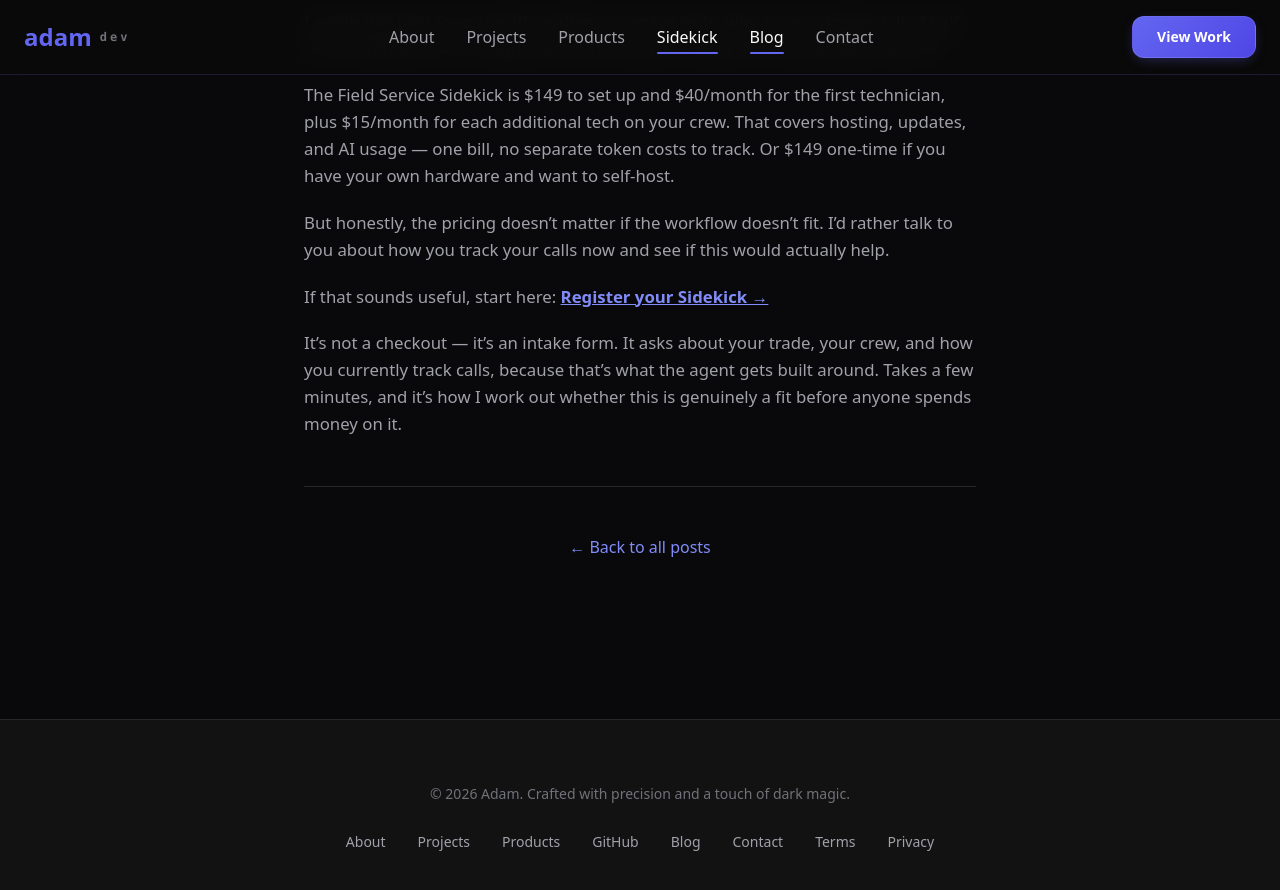
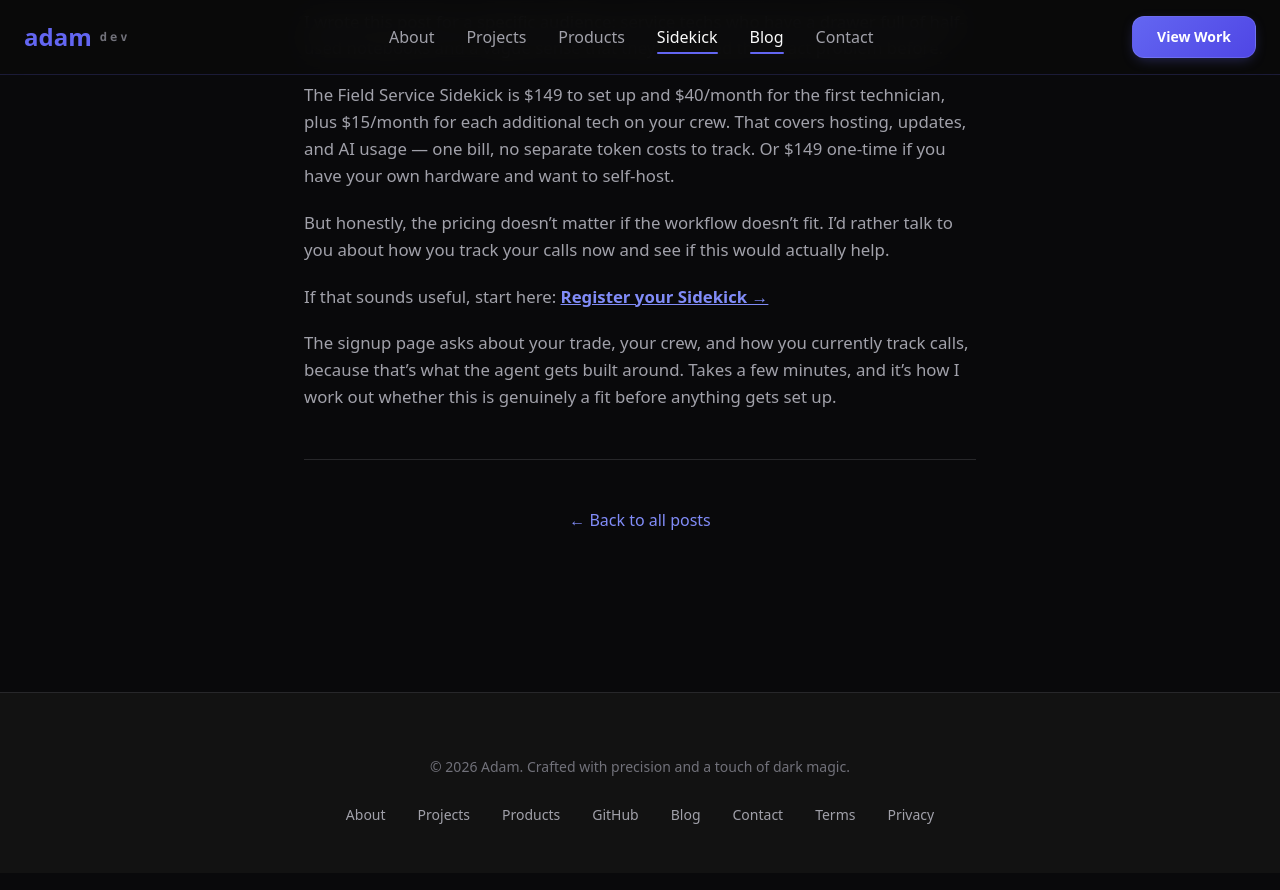
Before and after one commit to slashadams/Dev-Adam.com, a Jekyll site: the page built from _posts/2026-10-03-field-service-sidekick.md, in a window 1280 px wide and 900 px high, scrolled down 3995 px. Shown: the top 890 px of the window. Built offline with Jekyll 4.4.1, drawn with Linux system fonts in a browser that asks for light colours; nearby versions of some CDN libraries.

Commit message:
post: describe the register page as a signup page
Replaces the 'not a checkout, it's an intake form' framing per Adam's
call. Keeps the honest scope note (what it asks, and that it's a fit
check before setup) without the checkout disclaimer.

```diff
--- a/_posts/2026-10-03-field-service-sidekick.md
+++ b/_posts/2026-10-03-field-service-sidekick.md
@@ -98,4 +98,4 @@ But honestly, the pricing doesn't matter if the workflow doesn't fit. I'd rather
 
 If that sounds useful, start here: **[Register your Sidekick →](/field-service-sidekick/register/)**
 
-It's not a checkout — it's an intake form. It asks about your trade, your crew, and how you currently track calls, because that's what the agent gets built around. Takes a few minutes, and it's how I work out whether this is genuinely a fit before anyone spends money on it.
+The signup page asks about your trade, your crew, and how you currently track calls, because that's what the agent gets built around. Takes a few minutes, and it's how I work out whether this is genuinely a fit before anything gets set up.
```
